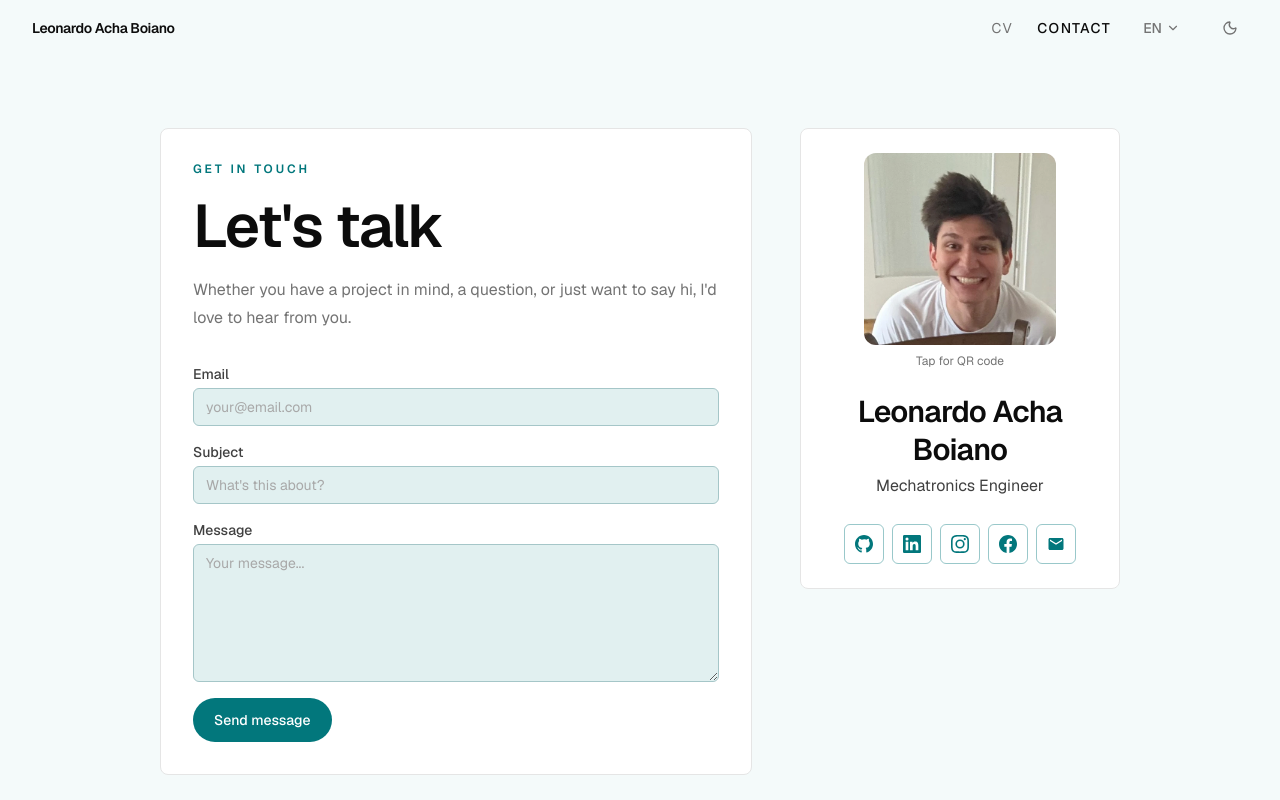
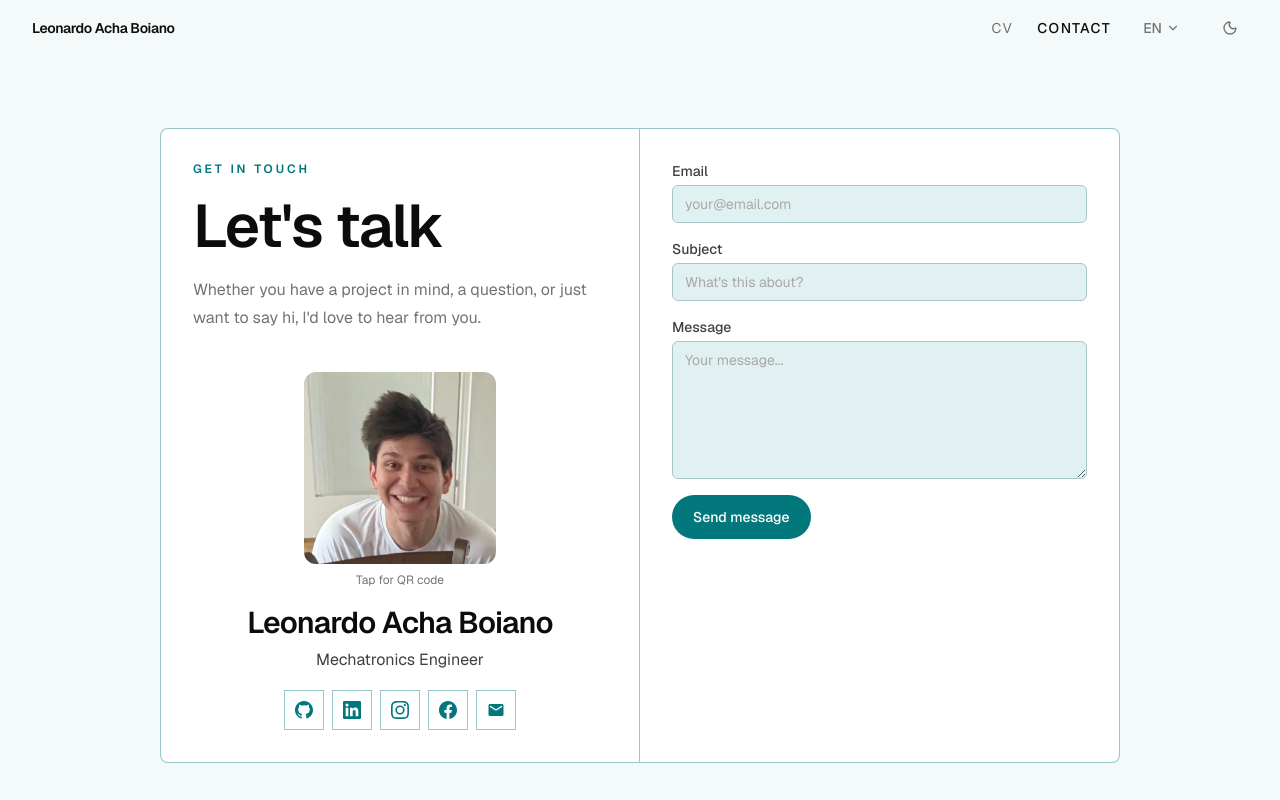
Before and after one commit to leonardoAB1/leonardoachaboiano.com, a Next.js app: page /en/contact in a window 1280 px wide. Shown: the top 800 px of the page. Built offline with nearby package versions, Linux system fonts and the light colour scheme.

Commit message:
style: restructure contact page into teal-grid connected box

```diff
--- a/src/app/[locale]/(marketing)/contact/page.tsx
+++ b/src/app/[locale]/(marketing)/contact/page.tsx
@@ -96,29 +96,21 @@ export default async function ContactPage({
   return (
     <Section className="-mt-14 min-h-svh bg-surface-brand pt-28 sm:pt-32">
       <Container>
-        {/* The whole screen takes the brand-tinted surface so contact reads as a
-            distinct space. Mobile shows only the card (tap-to-reveal link-in-bio);
-            desktop adds the contact form as the main column. */}
-        <div className="grid grid-cols-1 gap-10 lg:grid-cols-[1fr_20rem] lg:gap-x-12">
-          {/* Form panel - desktop only. Thin-bordered box lifts the form off the
-              brand surface, consistent with the editorial box treatment. */}
-          <div className="hidden lg:block">
-            <div className="rounded-lg border border-border bg-surface-0 p-8">
-              <div className="mb-8 flex flex-col gap-3">
+        {/* Single connected box: one outer teal border, one internal teal divider.
+            Left column = heading + identity (always visible).
+            Right column = form (desktop only). */}
+        <div className="rounded-lg border border-brand/40 bg-surface-0">
+          <div className="grid grid-cols-1 lg:grid-cols-2 lg:divide-x lg:divide-brand/40">
+            {/* Left: heading block + identity stack */}
+            <div className="flex flex-col gap-10 p-8">
+              <div className="flex flex-col gap-3">
                 <Eyebrow>{t("eyebrow")}</Eyebrow>
                 <Heading as="h1" size="xl">
                   {t("heading")}
                 </Heading>
                 <Text size="md">{t("intro")}</Text>
               </div>
-              <ContactForm />
-            </div>
-          </div>
-
-          {/* Identity panel - thin-bordered box matching the form panel. */}
-          <div className="lg:sticky lg:top-24">
-            <div className="rounded-lg border border-border bg-surface-0 p-6">
-              <div className="flex flex-col items-center gap-6 text-center">
+              <div className="flex flex-col items-center gap-4 text-center">
                 <ProfileQrToggle
                   photoSrc="/images/headshot.webp"
                   photoAlt={siteConfig.name}
@@ -132,8 +124,6 @@ export default async function ContactPage({
                   qrBgClassName="bg-brand"
                   qrColorClassName="text-white"
                 />
-
-                {/* Name is subordinate to the editorial heading on desktop */}
                 <div className="flex flex-col gap-1">
                   <Heading as="h2" size="md">
                     {siteConfig.name}
@@ -142,8 +132,6 @@ export default async function ContactPage({
                     {tCommon("role")}
                   </Text>
                 </div>
-
-                {/* Social icons - square boxes matching the editorial grid feel */}
                 <ul className="flex items-center gap-2">
                   {socialIcons.map((social) => (
                     <li key={social.id}>
@@ -156,7 +144,7 @@ export default async function ContactPage({
                             ? undefined
                             : "noopener noreferrer"
                         }
-                        className="flex size-10 items-center justify-center rounded-md border border-brand/40 text-brand transition-colors duration-150 hover:border-brand hover:bg-brand hover:text-white"
+                        className="flex size-10 items-center justify-center border border-brand/40 text-brand transition-colors duration-150 hover:border-brand hover:bg-brand hover:text-white"
                       >
                         <social.Icon size={18} />
                       </a>
@@ -165,6 +153,11 @@ export default async function ContactPage({
                 </ul>
               </div>
             </div>
+
+            {/* Right: form - desktop only */}
+            <div className="hidden lg:block p-8">
+              <ContactForm />
+            </div>
           </div>
         </div>
       </Container>
```
